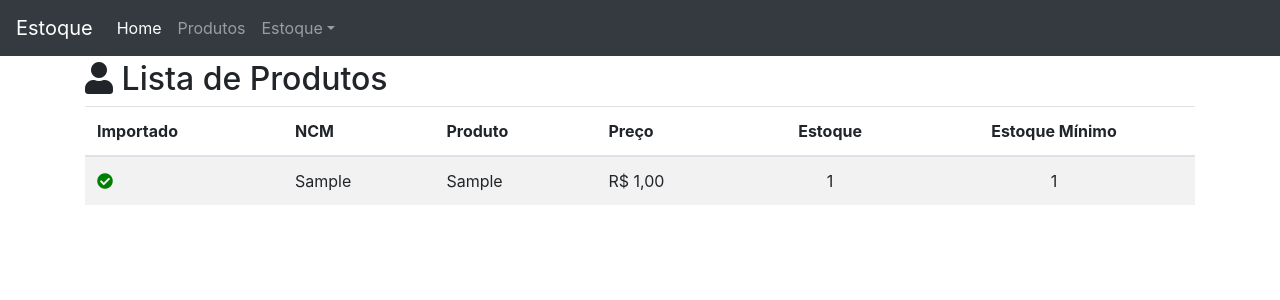
After one commit to JohnElvisMedeirosCosta/gestao_estoque, a Django app: page /produto/ in a window 1280 px wide. The commit adds this page. Shown: the top 300 px of the page. Run offline with Django 4.2, Linux system fonts and the light colour scheme; tables that the repository leaves empty hold one stand-in row (values such as "Sample post").

Commit message:
Produto: produto_list.html. Close #10

```diff
--- a/gestao_estoque/core/templates/base.html
+++ b/gestao_estoque/core/templates/base.html
@@ -6,8 +6,13 @@
     <link rel="shortcut icon" href="http://html5-training-in-hyderabad.blogspot.com/favicon.ico">
     <title>{% block title %}{% endblock %}</title>
     <link rel="stylesheet" href="https://cdn.jsdelivr.net/npm/bootstrap@4.6.2/dist/css/bootstrap.min.css" integrity="sha384-xOolHFLEh07PJGoPkLv1IbcEPTNtaed2xpHsD9ESMhqIYd0nLMwNLD69Npy4HI+N" crossorigin="anonymous">
-    <link rel="stylesheet" href="https://cdn.jsdelivr.net/npm/@fortawesome/fontawesome-free@6.2.1/css/fontawesome.min.css" integrity="sha384-QYIZto+st3yW+o8+5OHfT6S482Zsvz2WfOzpFSXMF9zqeLcFV0/wlZpMtyFcZALm" crossorigin="anonymous">
-    {% block css %}{% endblock %}
+<link rel="stylesheet" href="https://use.fontawesome.com/releases/v5.15.4/css/all.css" integrity="sha384-DyZ88mC6Up2uqS4h/KRgHuoeGwBcD4Ng9SiP4dIRy0EXTlnuz47vAwmeGwVChigm" crossorigin="anonymous"/>
+      <style>
+          body {
+              margin-top: 60px;
+          }
+      </style>
+      {% block css %}{% endblock %}
   </head>
   <body>
     {% include "includes/nav.html" %}
--- /dev/null
+++ b/gestao_estoque/produto/templates/produto_list.html
@@ -0,0 +1,56 @@
+{% extends 'base.html' %}
+
+{% block css %}
+    <style>
+        .ok {
+            color: green;
+        }
+        .no {
+            color: red;
+        }
+    </style>
+{% endblock %}
+
+{% block content %}
+<div class="page-header">
+    <h2><i class="fa fa-user"></i> Lista de Produtos</h2>
+
+    {% if object_list %}
+        <table class="table table-striped">
+            <thead>
+                <tr>
+                    <th>Importado</th>
+                    <th>NCM</th>
+                    <th>Produto</th>
+                    <th>Preço</th>
+                    <th class="text-center">Estoque</th>
+                    <th class="text-center">Estoque Mínimo</th>
+                </tr>
+            </thead>
+            <tbody>
+                {% for object in object_list %}
+                    <tr>
+                        <td>
+                            {% if object.importado %}
+                                <i class="fa fa-check-circle ok"></i>
+                            {% else %}
+                                <i class="fa fa-minus-circle no"></i>
+                            {% endif %}
+                        </td>
+                        <td>{{ object.ncm }}</td>
+                        <td>{{ object.produto }}</td>
+                        <td>R$ <span class="pull-right">{{ object.preco }}</span></td>
+                        <td class="text-center">{{ object.estoque }}</td>
+                        <td class="text-center">{{ object.estoque_minimo }}</td>
+                    </tr>
+                {% endfor %}
+            </tbody>
+        </table>
+    {% else %}
+        <p class="alert alert-warning">
+            <i class="fa fa-warning"></i>Sem itens na lista
+        </p>
+    {% endif %}
+
+</div>
+{% endblock %}
--- /dev/null
+++ b/gestao_estoque/produto/urls.py
@@ -0,0 +1,9 @@
+from django.urls import path
+from gestao_estoque.produto import views as v
+
+
+app_name = 'produto'
+
+urlpatterns = [
+    path('', v.produto_list, name='index'),
+]
--- a/gestao_estoque/produto/views.py
+++ b/gestao_estoque/produto/views.py
@@ -1,3 +1,9 @@
 from django.shortcuts import render
+from .models import Produto
 
-# Create your views here.
+
+def produto_list(request):
+    template_name = 'produto_list.html'
+    objects = Produto.objects.all()
+    context = {'object_list': objects}
+    return render(request, template_name, context)
--- a/gestao_estoque/urls.py
+++ b/gestao_estoque/urls.py
@@ -4,4 +4,5 @@ from django.urls import path, include
 urlpatterns = [
     path('admin/', admin.site.urls),
     path('', include('gestao_estoque.core.urls')),
+    path('produto/', include('gestao_estoque.produto.urls')),
 ]
```
